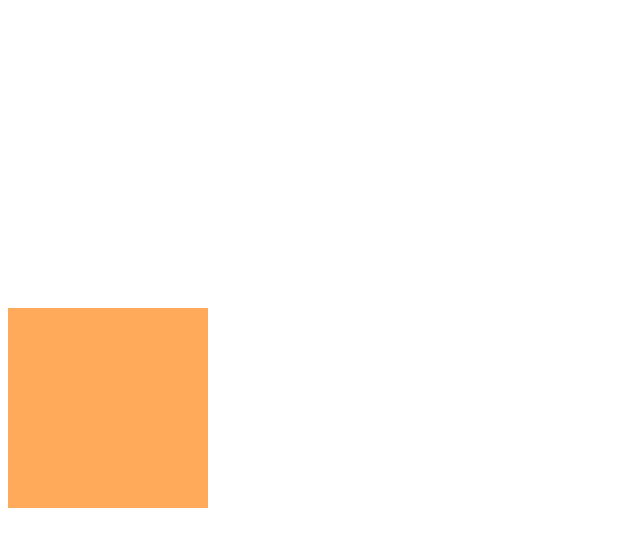
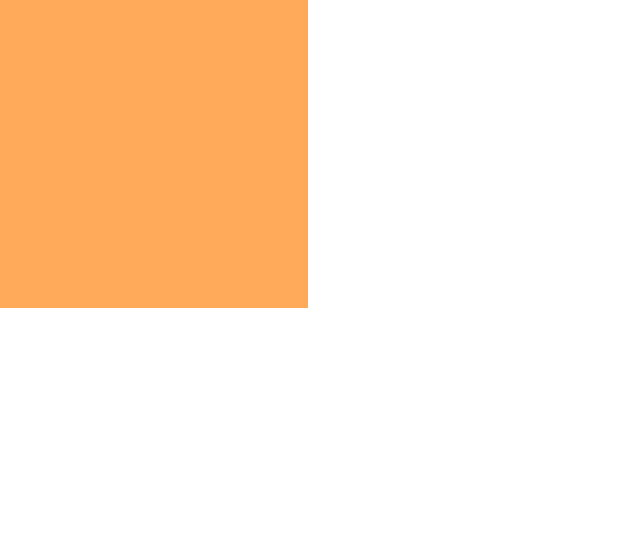
Before and after one commit to eacastro/frontend-course, a plain HTML site: page transform.html in a window 1280 px wide. Shown: the whole page, without its empty margins (0-640 px from the left). Drawn offline with Linux system fonts and the light colour scheme.

Commit message:
Escalando elementos con la propiedad transform

```diff
--- a/transform.css
+++ b/transform.css
@@ -2,5 +2,5 @@
     background: #FFAA5A;
     width: 200px;
     height: 200px;
-    transform: translateY(300px);
+    transform: scale(2, 2);
 }
```
